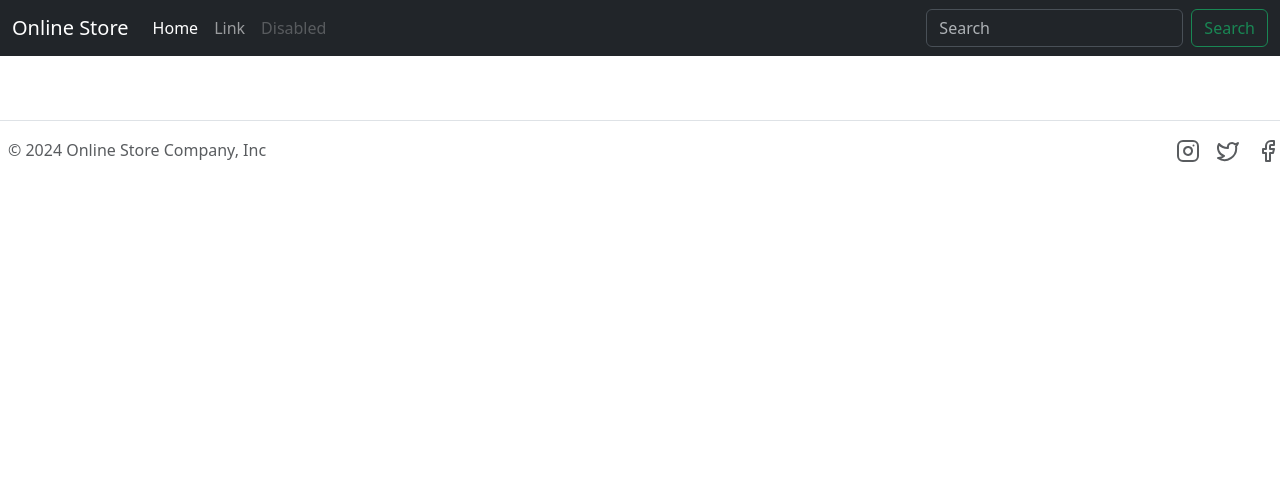
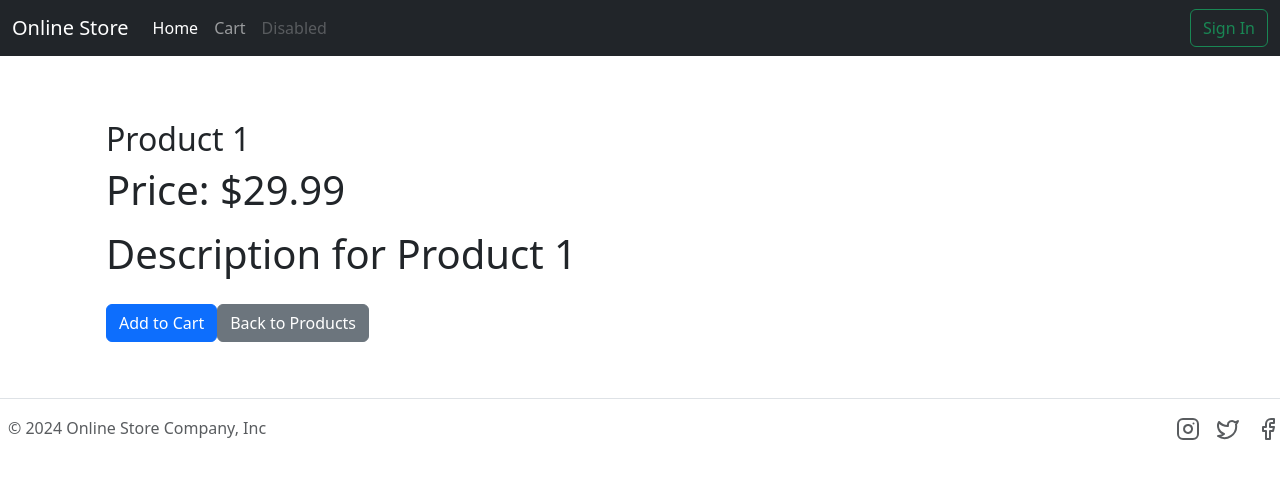
Before and after one commit to pome1lo/Modsen-pre-graduate-practice, a React (Vite) app in the folder OnlineStore/clientui/: page /product/1 in a window 1280 px wide. Shown: the top 478 px of the page. Built offline with nearby package versions, Linux system fonts and the light colour scheme.

Commit message:
implement all front part without api logic

```diff
--- a/OnlineStore/clientui/src/App.jsx
+++ b/OnlineStore/clientui/src/App.jsx
@@ -1,9 +1,11 @@
 import './App.css'
 import BasicLayout from "./layout/BasicLayout.jsx";
 import { BrowserRouter as Router, Routes, Route } from "react-router-dom";
-import HomePage from './components/HomePage'
+import HomePage from './pages/HomePage'
 import LoginPage from "./pages/LoginPage.jsx";
 import RegisterPage from "./pages/RegisterPage.jsx";
+import CartPage from './pages/CartPage';
+import ProductPage from './pages/ProductPage';
 
 function App() {
     return (
@@ -11,11 +13,10 @@ function App() {
             <BasicLayout>
                 <Routes>
                     <Route path="/" element={<HomePage/>} />
-                    <Route path="/about" element={<h1>About Page</h1>} />
                     <Route path="/login" element={<LoginPage/>} />
                     <Route path="/register" element={<RegisterPage/>} />
-                    <Route path="/catalog" element={<h1>Catalog Page</h1>} />
-                    <Route path="/profile" element={<h1>Profile Page</h1>} />
+                    <Route path="/cart" element={<h1><CartPage/></h1>} />
+                    <Route path="/product/:productId" element={<h1><ProductPage/></h1>} />
                 </Routes>
             </BasicLayout>
         </Router>
--- a/OnlineStore/clientui/src/components/Header.jsx
+++ b/OnlineStore/clientui/src/components/Header.jsx
@@ -1,9 +1,26 @@
+import React, { useState, useEffect } from 'react';
+import { useNavigate } from 'react-router-dom';
+
 function Header() {
+    const [user, setUser] = useState(null);
+    const navigate = useNavigate();
+
+    useEffect(() => {
+        // Загружаем данные о пользователе из localStorage
+        const savedUser = JSON.parse(localStorage.getItem('user'));
+        setUser(savedUser);
+    }, [navigate]);
+
+    const handleSignOut = () => {
+        localStorage.removeItem('user'); // Удаляем пользователя из localStorage
+        setUser(null); // Обнуляем состояние пользователя
+    };
+
     return (
         <header data-bs-theme="dark">
             <nav className="navbar navbar-expand-md navbar-dark fixed-top bg-dark">
                 <div className="container-fluid">
-                    <a className="navbar-brand" href="#">Online Store</a>
+                    <a className="navbar-brand" href="/">Online Store</a>
                     <button className="navbar-toggler" type="button" data-bs-toggle="collapse" data-bs-target="#navbarCollapse" aria-controls="navbarCollapse" aria-expanded="false"
                             aria-label="Toggle navigation">
                         <span className="navbar-toggler-icon"></span>
@@ -11,19 +28,25 @@ function Header() {
                     <div className="collapse navbar-collapse" id="navbarCollapse">
                         <ul className="navbar-nav me-auto mb-2 mb-md-0">
                             <li className="nav-item">
-                                <a className="nav-link active" aria-current="page" href="#">Home</a>
+                                <a className="nav-link active" aria-current="page" href="/">Home</a>
                             </li>
                             <li className="nav-item">
-                                <a className="nav-link" href="#">Link</a>
+                                <a className="nav-link" href="/cart">Cart</a>
                             </li>
                             <li className="nav-item">
                                 <a className="nav-link disabled" aria-disabled="true">Disabled</a>
                             </li>
                         </ul>
-                        <form className="d-flex" role="search">
-                            <input className="form-control me-2" type="search" placeholder="Search" aria-label="Search"/>
-                            <button className="btn btn-outline-success" type="submit">Search</button>
-                        </form>
+                        <div className="d-flex align-items-center">
+                            {user ? (
+                                <>
+                                    <span className="me-3 text-white">{user.email}</span>
+                                    <button className="btn btn-outline-danger" onClick={handleSignOut}>Sign Out</button>
+                                </>
+                            ) : (
+                                <a href="/login" className="btn btn-outline-success">Sign In</a>
+                            )}
+                        </div>
                     </div>
                 </div>
             </nav>
--- /dev/null
+++ b/OnlineStore/clientui/src/pages/CartPage.jsx
@@ -0,0 +1,93 @@
+import React, { useState, useEffect } from 'react';
+import { useNavigate } from 'react-router-dom';
+import 'bootstrap/dist/css/bootstrap.min.css';
+
+function CartPage() {
+    const navigate = useNavigate();
+    const [cartItems, setCartItems] = useState([]);
+    const [user, setUser] = useState(null);
+
+    useEffect(() => {
+        const savedCart = JSON.parse(localStorage.getItem('cart')) || [];
+        setCartItems(savedCart);
+        const savedUser = JSON.parse(localStorage.getItem('user'));
+        setUser(savedUser);
+    }, []);
+
+    const removeFromCart = (productId) => {
+        const updatedCart = cartItems.filter(item => item.id !== productId);
+        setCartItems(updatedCart);
+        localStorage.setItem('cart', JSON.stringify(updatedCart));
+    };
+
+    const clearCart = () => {
+        setCartItems([]);
+        localStorage.removeItem('cart');
+    };
+
+    const handleProductClick = (productId) => {
+        navigate(`/product/${productId}`);
+    };
+
+    const handleCheckout = () => {
+        // Здесь можно добавить логику оформления заказа
+        alert('Оформление заказа');
+    };
+
+    return (
+        <div className="container mt-5">
+            <h2 className="mb-4">Корзина</h2>
+            {cartItems.length === 0 ? (
+                <div className="alert alert-info" role="alert">
+                    Ваша корзина пуста!
+                </div>
+            ) : (
+                <div>
+                    <div className="row">
+                        {cartItems.map((product, index) => (
+                            <div key={product.id} className="col-md-3 mb-4">
+                                <div className="card" onClick={() => handleProductClick(product.id)} style={{ cursor: 'pointer' }}>
+                                    <div
+                                        style={{
+                                            height: '150px',
+                                            backgroundColor: index % 2 === 0 ? '#cf8' : '#cff',
+                                            display: 'flex',
+                                            justifyContent: 'center',
+                                            alignItems: 'center',
+                                            color: '#000',
+                                            fontWeight: 'bold',
+                                        }}
+                                    >
+                                        {product.name}
+                                    </div>
+                                    <div className="card-body">
+                                        <h5 className="card-title">{product.name}</h5>
+                                        <p className="card-text">${product.price.toFixed(2)}</p>
+                                        <button className="btn btn-danger" onClick={(e) => {
+                                            e.stopPropagation();
+                                            removeFromCart(product.id);
+                                        }}>
+                                            Удалить
+                                        </button>
+                                    </div>
+                                </div>
+                            </div>
+                        ))}
+                    </div>
+                    <div className="d-flex justify-content-between mt-3">
+                        <button className="btn btn-warning" onClick={clearCart}>
+                            Очистить корзину
+                        </button>
+                        {user && (
+                            <button className="btn btn-success" onClick={handleCheckout}>
+                                Купить
+                            </button>
+                        )}
+                    </div>
+                </div>
+            )}
+        </div>
+    );
+}
+
+export default CartPage;
--- a/OnlineStore/clientui/src/components/HomePage.jsx
+++ b/OnlineStore/clientui/src/pages/HomePage.jsx
@@ -1,7 +1,7 @@
 import React, { useState } from 'react';
 import { useNavigate } from 'react-router-dom';
-import FilterPanel from './UI/FilterPanel';
-import Pagination from './UI/Pagination';
+import FilterPanel from '../components/UI/FilterPanel';
+import Pagination from '../components/UI/Pagination';
 import 'bootstrap/dist/css/bootstrap.min.css';
 
 const categoriesData = [
@@ -77,7 +77,6 @@ function HomePage() {
         } else {
             cartItems.push(product);
             localStorage.setItem('cart', JSON.stringify(cartItems));
-            alert('Product added to cart');
         }
     };
 
--- a/OnlineStore/clientui/src/pages/LoginPage.jsx
+++ b/OnlineStore/clientui/src/pages/LoginPage.jsx
@@ -1,9 +1,12 @@
 import React, { useState } from 'react';
+import { useNavigate } from 'react-router-dom';
 
 function LoginPage() {
     const [email, setEmail] = useState('');
     const [password, setPassword] = useState('');
     const [error, setError] = useState('');
+
+    const navigate = useNavigate();
 
     const handleLogin = (e) => {
         e.preventDefault();
@@ -11,8 +14,10 @@ function LoginPage() {
         if (!email || !password) {
             setError('Пожалуйста, заполните все поля.');
         } else {
-            // Пример запроса для входа (замените на свою логику)
+            const userData = { email };
+            localStorage.setItem('user', JSON.stringify(userData));
             console.log('Логин:', email, password);
+            navigate('/')
         }
     };
 
--- /dev/null
+++ b/OnlineStore/clientui/src/pages/ProductPage.jsx
@@ -0,0 +1,67 @@
+import React, { useState, useEffect } from 'react';
+import { useParams, useNavigate } from 'react-router-dom';
+import 'bootstrap/dist/css/bootstrap.min.css';
+
+function ProductPage() {
+    const { productId } = useParams(); // Получаем id продукта из URL
+    const [product, setProduct] = useState(null); // Состояние для хранения информации о продукте
+    const navigate = useNavigate();
+
+    useEffect(() => {
+        // Имитируем получение продукта по ID (в реальном приложении можно получать данные из API)
+        const productsData = [
+            { id: 1, name: 'Product 1', price: 29.99, description: 'Description for Product 1', categoryId: '1' },
+            { id: 2, name: 'Product 2', price: 39.99, description: 'Description for Product 2', categoryId: '2' },
+            { id: 3, name: 'Product 3', price: 19.99, description: 'Description for Product 3', categoryId: '1' },
+            { id: 4, name: 'Product 4', price: 49.99, description: 'Description for Product 4', categoryId: '3' },
+            { id: 5, name: 'Product 5', price: 29.99, description: 'Description for Product 5', categoryId: '1' },
+            { id: 6, name: 'Product 6', price: 39.99, description: 'Description for Product 6', categoryId: '2' },
+            { id: 7, name: 'Product 7', price: 19.99, description: 'Description for Product 7', categoryId: '1' },
+            { id: 8, name: 'Product 8', price: 49.99, description: 'Description for Product 8', categoryId: '3' },
+            { id: 9, name: 'Product 9', price: 29.99, description: 'Description for Product 9', categoryId: '1' },
+            { id: 10, name: 'Product 10', price: 39.99, description: 'Description for Product 10', categoryId: '2' },
+            { id: 11, name: 'Product 11', price: 19.99, description: 'Description for Product 11', categoryId: '1' },
+            { id: 12, name: 'Product 12', price: 49.99, description: 'Description for Product 12', categoryId: '3' },
+            { id: 13, name: 'Product 13', price: 29.99, description: 'Description for Product 13', categoryId: '1' },
+            { id: 14, name: 'Product 14', price: 39.99, description: 'Description for Product 14', categoryId: '2' },
+            { id: 15, name: 'Product 15', price: 19.99, description: 'Description for Product 15', categoryId: '1' },
+            { id: 16, name: 'Product 16', price: 49.99, description: 'Description for Product 16', categoryId: '3' },
+        ];
+
+        const foundProduct = productsData.find(item => item.id === parseInt(productId));
+        setProduct(foundProduct);
+    }, [productId]);
+
+    const addToCart = () => {
+        if (!product) return;
+
+        const cartItems = JSON.parse(localStorage.getItem('cart')) || [];
+        const existingProduct = cartItems.find(item => item.id === product.id);
+
+        if (existingProduct) {
+            alert('Product already in the cart');
+        } else {
+            cartItems.push(product);
+            localStorage.setItem('cart', JSON.stringify(cartItems));
+            alert('Product added to cart!');
+        }
+    };
+
+    if (!product) {
+        return <div>Loading...</div>; // Показать загрузку, если продукт еще не загружен
+    }
+
+    return (
+        <div className="container mt-5">
+            <h2>{product.name}</h2>
+            <p>Price: ${product.price.toFixed(2)}</p>
+            <p>{product.description}</p>
+            <button className="btn btn-primary" onClick={addToCart}>Add to Cart</button>
+            <button className="btn btn-secondary ml-2" onClick={() => navigate("/")} >
+                Back to Products
+            </button>
+        </div>
+    );
+}
+
+export default ProductPage;
```
